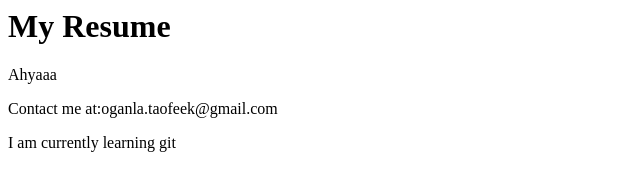
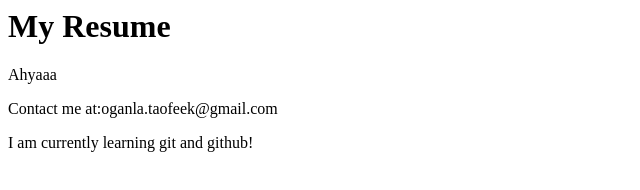
Before and after one commit to taoh-feek/my-resume, a plain HTML site: page index.html in a window 1280 px wide. Shown: the full height of the page, 0-640 px from the left. Drawn offline with Linux system fonts and the light colour scheme.

Commit message:
Updated the text

```diff
--- a/index.html
+++ b/index.html
@@ -1,4 +1,4 @@
 <h1>My Resume</h1>
 <p>Ahyaaa</p>
 <p>Contact me at:oganla.taofeek@gmail.com</p>
-<p>I am currently learning git</p>
+<p>I am currently learning git and github!</p>
```
